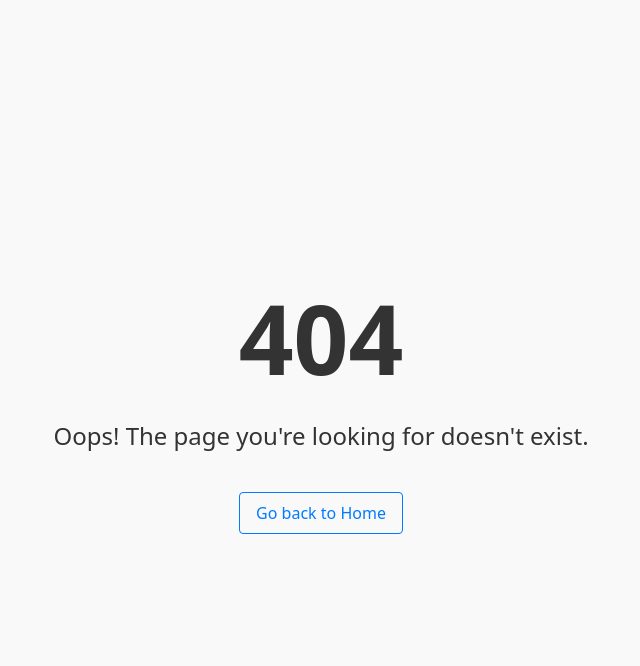
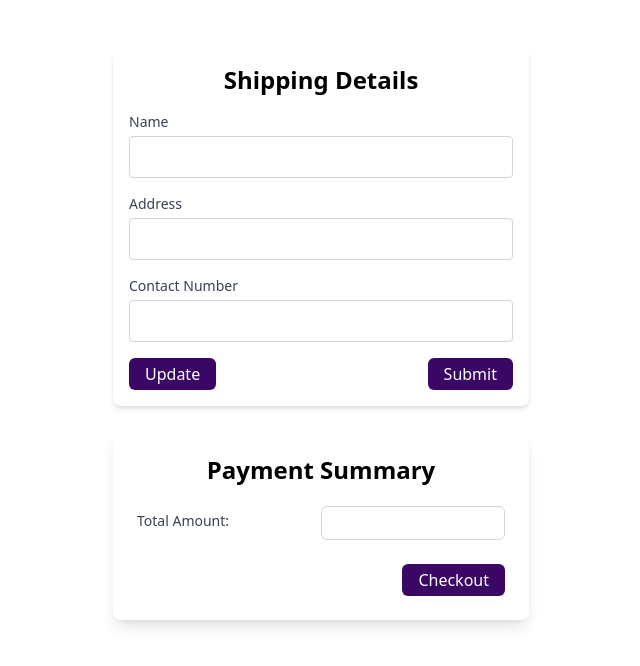
Before and after one commit to Dewmini-Mandis/auction-management-system-frontend, a React (Vite) app in the folder ams-frontend/: page /checkout in a window 1280 px wide. Before the commit this address had no page. Shown: the top 666 px of the page, without its empty margins (319-959 px from the left). Built offline with nearby package versions, Linux system fonts and the light colour scheme.

Commit message:
Upload payment management

```diff
--- /dev/null
+++ b/ams-frontend/src/pages/Payment/Checkout.jsx
@@ -0,0 +1,113 @@
+import React, { useState, useEffect } from 'react';
+
+function Checkout() {
+  const [formData, setFormData] = useState({
+    name: '',
+    address: '',
+    contactNumber: '',
+  });
+
+  const handleChange = (e) => {
+    setFormData({
+      ...formData,
+      [e.target.name]: e.target.value,
+    });
+  };
+
+  const handleUpdate = async (e) => {
+   };
+
+    // State to hold the input amount
+    const [amount, setAmount] = useState('');
+
+
+  return (
+
+
+
+    <div className="max-w-md mx-auto p-4 bg-white  rounded-lg">
+
+     <div className="w-full max-w-lg mx-auto mt-8 p-4 bg-white shadow-md rounded-lg">
+      <h2 className="text-2xl font-semibold mb-4 text-center">Shipping Details</h2>
+      <form className="space-y-4">
+        <div>
+          <label className="block text-sm font-medium text-gray-700">Name</label>
+          <input
+            type="text"
+            name="name"
+            value={formData.name}
+            onChange={handleChange}
+            className="w-full p-2 border border-gray-300 rounded mt-1"
+
+          />
+        </div>
+        <div>
+          <label className="block text-sm font-medium text-gray-700">Address</label>
+          <input
+            type="text"
+            name="address"
+            value={formData.address}
+            onChange={handleChange}
+            className="w-full p-2 border border-gray-300 rounded mt-1"
+
+          />
+        </div>
+        <div>
+          <label className="block text-sm font-medium text-gray-700">Contact Number</label>
+          <input
+            type="text"
+            name="contactNumber"
+            value={formData.contactNumber}
+            onChange={handleChange}
+            className="w-full p-2 border border-gray-300 rounded mt-1"
+
+          />
+        </div>
+        <div className="flex justify-between mt-6">
+        <button
+            type="button"
+            onClick={handleUpdate}
+            className="px-4 py-1 bg-purple-950 text-white rounded-md hover:bg-purple-900 focus:outline-none" >
+            Update
+        </button>
+
+        <button
+            type="submit"
+            className="px-4 py-1 bg-purple-950 text-white rounded-md hover:bg-purple-900 focus:outline-none">
+            Submit
+        </button>
+        </div>
+        </form>
+
+        </div>
+        <div className="max-w-md mx-auto p-6 bg-white shadow-lg rounded-lg mt-6">
+        <h2 className="text-2xl font-semibold mb-4 text-center">Payment Summary</h2>
+
+        <div className="flex items-center justify-between mb-4">
+        <label htmlFor="amount" className="block text-sm font-medium text-gray-700">Total Amount:</label>
+        <input
+            type="text"
+            id="amount"
+            name="amount"
+            value={amount}
+                    onChange={(e) => setAmount(e.target.value)}
+            required
+            className="mt-1 p-1 w-1/2 border border-gray-300 rounded-md focus:outline-none focus:ring-1 focus:ring-black"
+        />
+        </div>
+        <div className="flex justify-end mt-6">
+        <button
+            type="button"
+
+            className="px-4 py-1  bg-purple-950 text-white rounded-md hover:bg-purple-900 focus:outline-none">
+            Checkout
+        </button>
+        </div>
+
+     </div>
+    </div>
+
+  );
+};
+
+export default Checkout;
--- /dev/null
+++ b/ams-frontend/src/pages/Payment/PaymentSuccess.jsx
@@ -0,0 +1,54 @@
+import React from 'react';
+import { useNavigate } from 'react-router-dom';
+
+export default function PaymentSuccess({ paymentDetails }) {
+  const navigate = useNavigate();
+
+  // Navigate to the orders page when "View Orders" is clicked
+  const handleViewOrders = () => {
+    navigate('./pages/Payment/Transactions');
+  };
+
+  // Navigate to the home page when "OK" is clicked
+  const handleOkClick = () => {
+    navigate('./pages/Home');
+  };
+
+
+  return (
+    <div className="flex flex-col items-center justify-center min-h-screen bg-gray-100 p-6">
+      <div className="bg-white rounded-lg shadow-lg p-8 max-w-md w-full text-center">
+        <h1 className="text-2xl font-bold text-black mb-4">Payment Successful!</h1>
+        <p className="text-black  text-lg mb-8">Thank you for your purchase.</p>
+
+        <div className="text-left mb-6">
+          <p className="text-lg font-medium text-gray-800">
+            <span className="font-medium">Item Name:</span> {paymentDetails?.name}
+          </p>
+          <p className="text-lg font-medium text-gray-800 mt-2">
+            <span className="font-medium">Total Amount:</span> Rs.{paymentDetails?.totalAmount.toFixed(2)}
+          </p>
+          <p className="text-lg font-medium text-gray-800 mt-2">
+            <span className="font-medium">Payment Method:</span> {paymentDetails?.paymentMethod}
+          </p>
+        </div>
+
+        <button
+        type="button"
+        onClick={handleViewOrders}
+        className=" mr-6 px-4 py-2 text-lg underline bg-white text-purple-800 rounded-md hover:text-purple-700 focus:outline-none"
+      >
+        View Orders
+      </button>
+
+      <button
+        type="submit"
+         onClick={handleOkClick}
+        className="px-8 py-1 bg-purple-950 text-white rounded-md hover:bg-purple-900 focus:outline-none"
+      >
+        Ok
+      </button>
+      </div>
+    </div>
+  );
+}
--- /dev/null
+++ b/ams-frontend/src/pages/Payment/Transactions.jsx
@@ -0,0 +1,44 @@
+import React, { useEffect, useState } from 'react';
+import axios from 'axios';
+
+const Transactions = () => {
+    const [transactions, setTransactions] = useState([]);
+
+
+
+    return (
+        <div className="container mx-auto p-4">
+            <h2 className="text-2xl font-bold mb-4">Transaction History</h2>
+            <div className="overflow-x-auto">
+                <table className="min-w-full bg-white shadow-md rounded-lg overflow-hidden">
+                    <thead className="bg-purple-950 text-white">
+                        <tr>
+                            <th className="px-6 py-3 text-center text-sm font-medium">Transaction Id</th>
+                            <th className="px-6 py-3 text-center text-sm font-medium">Item Name</th>
+                            <th className="px-6 py-3 text-center text-sm font-medium">Total Amount</th>
+                            <th className="px-6 py-3 text-center text-sm font-medium">Payment Date</th>
+                            <th className="px-6 py-3 text-center text-sm font-medium">Payment Method</th>
+                            <th className="px-6 py-3 text-center text-sm font-medium">Status</th>
+                        </tr>
+                    </thead>
+                    <tbody>
+                    {transactions.length > 0 &&
+                        transactions.map((transaction) => (
+                            <tr key={transaction.transactionId} className="border-b hover:bg-gray-100">
+                                <td className="px-6 py-4 text-sm text-left">{transaction.transactionId}</td>
+                                <td className="px-6 py-4 text-sm text-left">{transaction.itemName}</td>
+                                <td className="px-6 py-4 text-sm text-left">${transaction.totalAmount.toFixed(2)}</td>
+                                <td className="px-6 py-4 text-sm text-left">{new Date(transaction.paymentDate).toLocaleDateString()}</td>
+                                <td className="px-6 py-4 text-sm text-left">{transaction.paymentMethod}</td>
+                                <td className="px-6 py-4 text-sm text-left">{transaction.status}</td>
+                            </tr>
+                        ))
+                    }
+    </tbody>
+                </table>
+            </div>
+        </div>
+    );
+};
+
+export default Transactions;
--- a/ams-frontend/src/routes.jsx
+++ b/ams-frontend/src/routes.jsx
@@ -19,6 +19,11 @@ import ForgotPassword from './pages/Auth/ForgotPassword/ForgotPassword';
 import ResetPassword from './pages/Auth/ResetPassword/ResetPassword';
 
 import Watchlist from './pages/Watchlist/Watchlist';
+
+import Checkout from './pages/Payment/Checkout';
+import PaymentSuccess from './pages/Payment/PaymentSuccess';
+import Transactions from './pages/Payment/Transactions';
+
 
 
 const AppRoutes = () => {
@@ -42,8 +47,6 @@ const AppRoutes = () => {
 
         <Route path="/watchlist" element={<Watchlist />} />
 
-
-
         {/* Protected Routes */}
 
 
@@ -54,7 +57,10 @@ const AppRoutes = () => {
 
         <Route path="/slidebar" element={<Slidebar/>} />
 
-
+       {/* Payment Routes */}
+        <Route path="/checkout" element={<Checkout />} />
+        <Route path='/Payment-success' element={<PaymentSuccess/>}/>
+        <Route path="/Transactions" element={<Transactions />} />
 
 
       </Routes>
```
Also changed, not shown: 1 other file (tests, documents, lock files or other folders).
